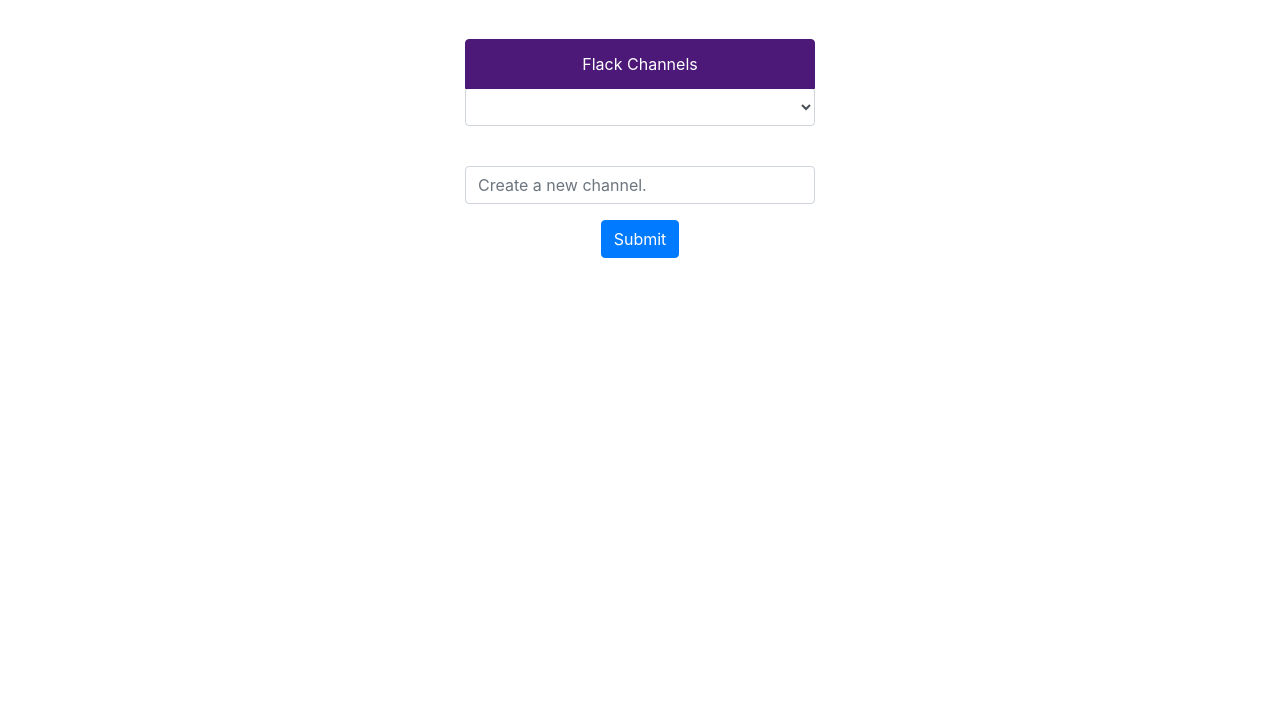
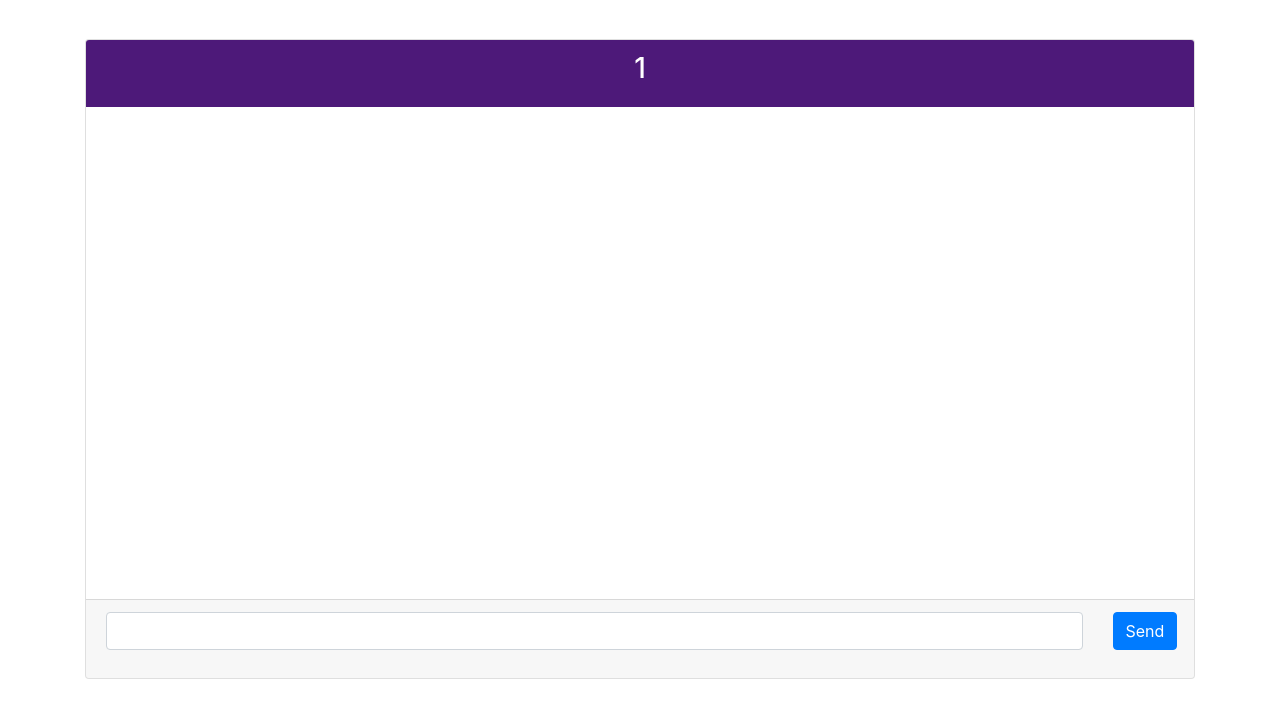
Before and after one commit to jtew396/project2, a Flask app: page /chat in a window 1280 px wide. Shown: the part 76-800 px from the top of the page. Run offline with Flask 2, Linux system fonts and the light colour scheme; the visitor is signed in with stand-in values (Sample User, id 1); lists and menus that the app fills with data are empty; some libraries are stand-ins or nearby versions.

Commit message:
Progress.

```diff
--- a/application.py
+++ b/application.py
@@ -10,6 +10,7 @@ socketio = SocketIO(app)
 
 users = []
 flack_channels = ['Main']
+channel_messages = {'Main': []}
 
 @app.route('/', methods=["GET", "POST"])
 @login_required
@@ -83,25 +84,26 @@ def channels():
         return render_template("channels.html", flack_channels=flack_channels)
 
 @app.route('/chat', methods=["GET", "POST"])
+@login_required
 def chat():
     if request.method == "GET":
-        return render_template("channels.html", flack_channels=flack_channels)
+        channel_name = session['room']
+        return render_template("chat.html", flack_channel=channel_name)
     else:
         # Check if a channel name was provided
-        if not request.form.get("channelname"):
+        if not request.form.get("join_channel"):
             print('Must provide a channel name.')
             return redirect(url_for('channels'))
 
-        channel_name = request.form.get("channelname")
+        channel_name = request.form.get("join_channel")
 
         # Check if the channel exists in the flack channels
         if channel_name not in flack_channels:
             return redirect(url_for('channels'))
 
         # Make the channel the new room
-        session['room'] = request.form.get("channelname")
-
-        return render_template("chat.html", flack_channel=channel_name)
+        session['room'] = request.form.get("join_channel")
+        return render_template("chat.html", flack_channel=channel_name, channel_messages=channel_messages[channel_name])
 
 @socketio.on('send_message', namespace='/chat')
 def handleMessage(msg):
@@ -109,6 +111,11 @@ def handleMessage(msg):
     payload = create_payload(session['user_id'], msg)
     print(payload)
     print('Message: ' + msg)
+    if channel_messages[session['room']]:
+        channel_messages[session['room']].append(payload)
+    else:
+        channel_messages[session['room']] = [payload]
+    print(channel_messages)
     send(payload, json=True, broadcast=True)
 
 @socketio.on('join', namespace='/chat')
--- a/helpers.py
+++ b/helpers.py
@@ -2,6 +2,7 @@ import json
 
 from flask import redirect, render_template, request, session
 from functools import wraps
+from datetime import datetime
 
 def login_required(f):
     """
@@ -18,7 +19,8 @@ def login_required(f):
 def create_payload(user_id, msg):
     dict = {
         'user_id': user_id,
-        'msg': msg
+        'msg': msg,
+        'timestamp': datetime.now().strftime("%m/%d/%y %H:%M:%S")
     }
     payload = json.dumps(dict)
     return payload
--- a/static/index.js
+++ b/static/index.js
@@ -7,26 +7,35 @@ $(document).ready(function() {
 		// 	console.log("We're trying to join the " + channel_name + " channel.");
 		// 	socket.emit('join', {'room': channel_name});
 		// });
-		socket.on('send_message', function(data) {
+		chat.on('send_message', function(data) {
+			console.log(data);
 			console.log('The user: ' + data['user_id']);
 			console.log('The message: ' + data['msg']);
 			$("#messages").append('<div class=\"alert alert-primary\" id=\"messageBox\"><div class=\"row\"><div class=\"float-left\"><span class=\"font-weight-bold\">' + data['user_id'] + '</span> - 12:23 PM</div></div><div class=\"row\" id=\"message\">' + data['msg'] + '</div></div>');
 			console.log('Received message');
 		});
 
-		socket.on('json', function(data) {
-			console.log('The user: ' + data['user_id']);
-			console.log('The message: ' + data['msg']);
-			$("#messages").append('<div class=\"alert alert-primary\" id=\"messageBox\"><div class=\"row\"><div class=\"float-left\"><span class=\"font-weight-bold\">' + data['user_id'] + '</span> - 12:23 PM</div></div><div class=\"row\" id=\"message\">' + data['msg'] + '</div></div>');
+		chat.on('json', function(data) {
+			json = JSON.parse(data)
+			console.log('The user: ' + json["user_id"]);
+			console.log('The message: ' + json["msg"]);
+			$("#messages").append('<div class=\"alert alert-primary\" id=\"messageBox\"><div class=\"row\"><div class=\"float-left\"><span class=\"font-weight-bold\">' + json.user_id + '</span> - ' + json.timestamp + '</div></div><div class=\"row\" id=\"message\">' + json.msg + '</div></div>');
 			console.log('Received message');
 		})
 
 		$('#sendbutton').on('click', function() {
 			console.log('We are trying to send a message and you pressed the button.');
 			console.log($('#myMessage').val());
-			socket.emit('send_message', $('#myMessage').val());
+			chat.emit('send_message', $('#myMessage').val());
 			$('#myMessage').val('');
 		});
+
+		$('#myMessage').on('keypress', function(e) {
+			if(e.which == 13 && $('#myMessage').val() != '') {
+				chat.emit('send_message', $('#myMessage').val());
+				$('#myMessage').val('');
+			};
+		})
 
 		// socket.send('User has connected!');
 
--- a/templates/channels.html
+++ b/templates/channels.html
@@ -9,13 +9,13 @@
                 <a class="list-group-item list-group-item-action active text-white" id="channels_header">Flack Channels</a>
                 <form action="/chat" method="post">
                     <div class="form-group">
-                        <select class="form-control" id="join_channel">
+                        <select class="form-control" name="join_channel" id="join_channel">
                             {% for flack_channel in flack_channels %}
-                                <!-- <a id="join_channel" data="{{ flack_channel }}" href="/channel/{{ flack_channel }}" class="list-group-item list-group-item-action">{{ flack_channel }}</a> -->
-                                <!-- <input type="submit" id="join_channel" data="{{ flack_channel }}" class="list-group-item list-group-item-action" /> -->
+                                <option>{{ flack_channel }}</option>
                             {% endfor %}
                         </select>
                     </div>
+                    <button class="btn btn-primary" type="submit">Enter</button>
                 </form>
             </div>
         </div>
--- a/templates/chat.html
+++ b/templates/chat.html
@@ -1,30 +1,48 @@
 {% extends "layout.html" %}
+
+{% block title %}
+    Channel
+{% endblock %}
 
 {% block main %}
     <br>
     <div class="row">
-        <div class="col"></div>
         <div class="col">
-            <div class="list-group">
-                <a class="list-group-item list-group-item-action active text-white" id="channels_header">Flack Channels</a>
-                {% for flack_channel in flack_channels %}
-                    <a id="join_channel" value="{{ flack_channel }}" href="/chat" class="list-group-item list-group-item-action">{{ flack_channel }}</a>
-                {% endfor %}
+            <div class="card" id="channel" style="">
+                <div class="card-header" id="channel_header">
+                    <h3 class="text-white">{{ flack_channel }}</h3>
+                </div>
+                <div class="card-body overflow-auto" id="">
+                    <div id="messages">
+                        {% for message in channel_messages %}
+                            <div class="alert alert-primary" id="messageBox">
+                                <div class="row">
+                                    <div class="float-left">
+                                        <span class="font-weight-bold">{{message["user_id"] }}</span>{{ message["timestamp"] }}
+                                    </div>
+                                </div>
+                                <div class="row" id="message">
+                                    {{ message["msg"] }}
+                                </div>
+                            </div>
+                        {% endfor %}
+                    </div>
+                </div>
+                <div class="card-footer">
+                    <div class="form-horizontal">
+                        <div class="form-group">
+                            <div class="row">
+                                <div class="col">
+                                    <input type="text" class="form-control" id="myMessage">
+                                </div>
+                                <div class="col-1">
+                                    <button class="btn btn-primary" id="sendbutton">Send</button>
+                                </div>
+                            </div>
+                        </div>
+                    </div>
+                </div>
             </div>
         </div>
-        <div class="col"></div>
-    </div>
-    <br>
-    <div class="row">
-        <div class="col"></div>
-        <div class="col">
-            <form action="/channels" method="post">
-                <div class="form-group">
-                    <input autocomplete="off" class="form-control" name="channelname" placeholder="Create a new channel." type="text"/>
-                </div>
-                <button class="btn btn-primary" type="submit">Submit</button>
-            </form>
-        </div>
-        <div class="col"></div>
     </div>
 {% endblock %}
```
